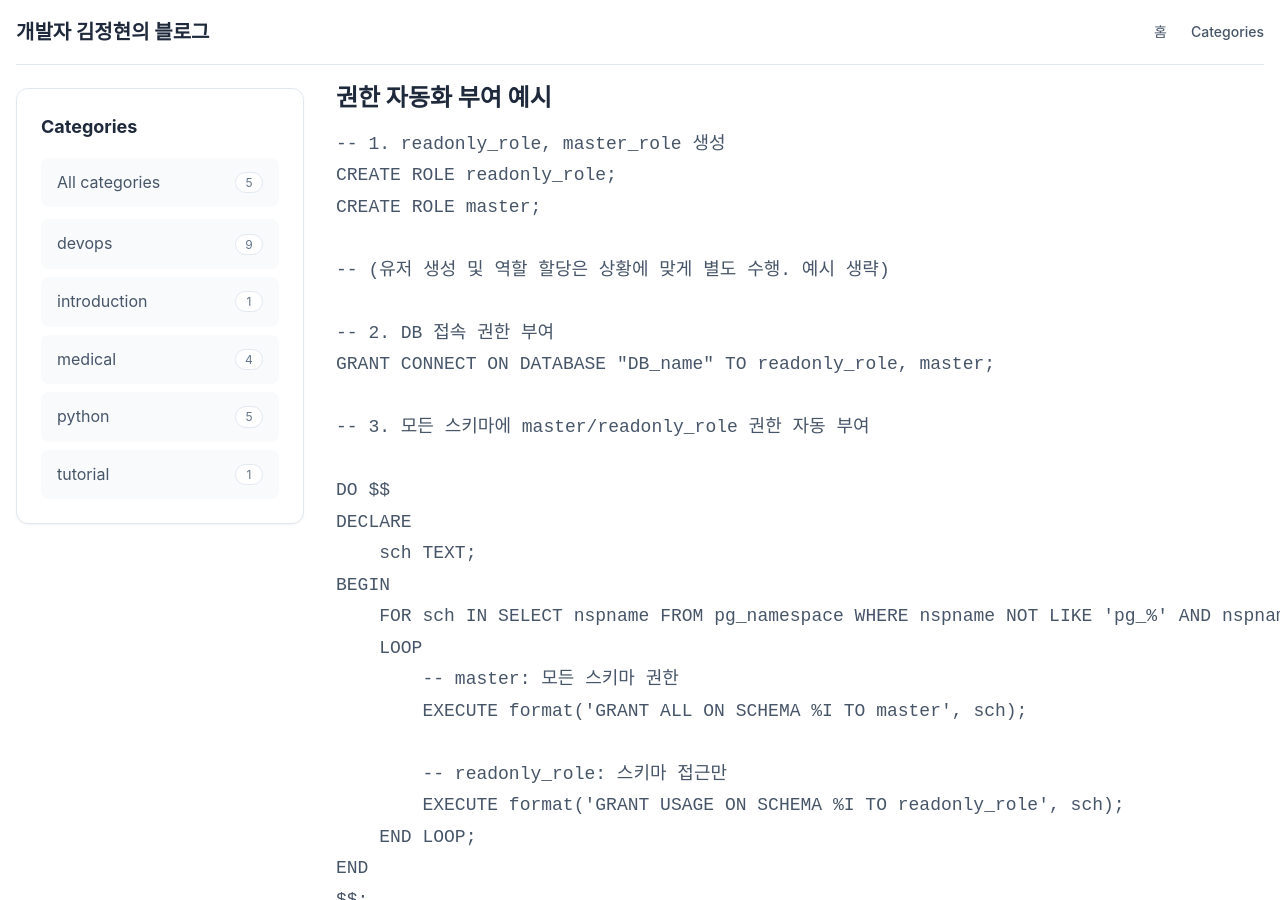
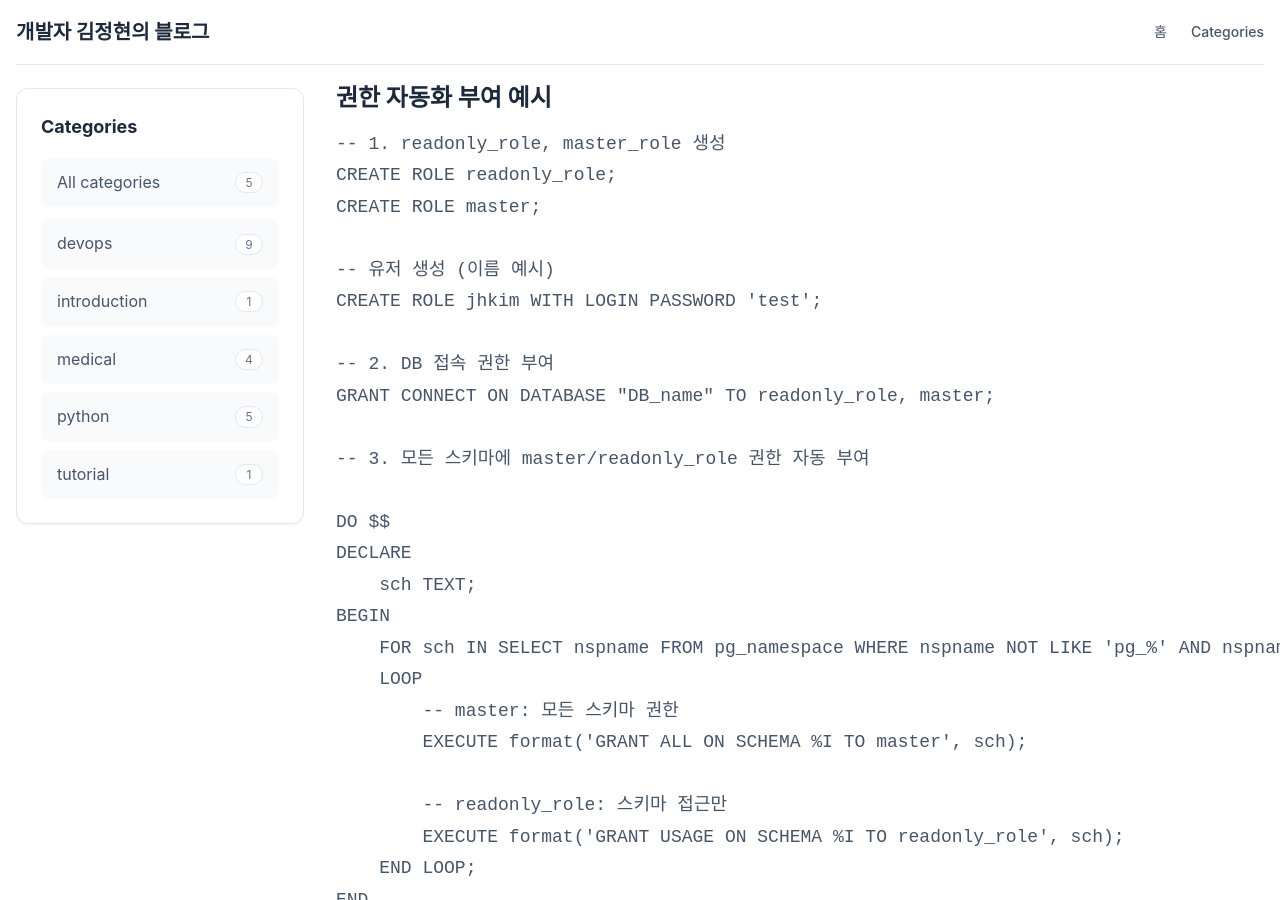
Before and after one commit to djsk721/djsk721.github.io, a Jekyll site: the page built from _posts/2026-04-02-Postgresql.md, in a window 1280 px wide and 900 px high, scrolled down 1723 px. Built offline with Jekyll 4.4.1, drawn with Linux system fonts in a browser that asks for light colours.

Commit message:
chore: 유저 생성 추가

```diff
--- a/_posts/2026-04-02-Postgresql.md
+++ b/_posts/2026-04-02-Postgresql.md
@@ -91,7 +91,8 @@ data_directory = '/home/db/main'
 CREATE ROLE readonly_role;
 CREATE ROLE master;
 
--- (유저 생성 및 역할 할당은 상황에 맞게 별도 수행. 예시 생략)
+-- 유저 생성 (이름 예시)
+CREATE ROLE jhkim WITH LOGIN PASSWORD 'test';
 
 -- 2. DB 접속 권한 부여
 GRANT CONNECT ON DATABASE "DB_name" TO readonly_role, master;
```
